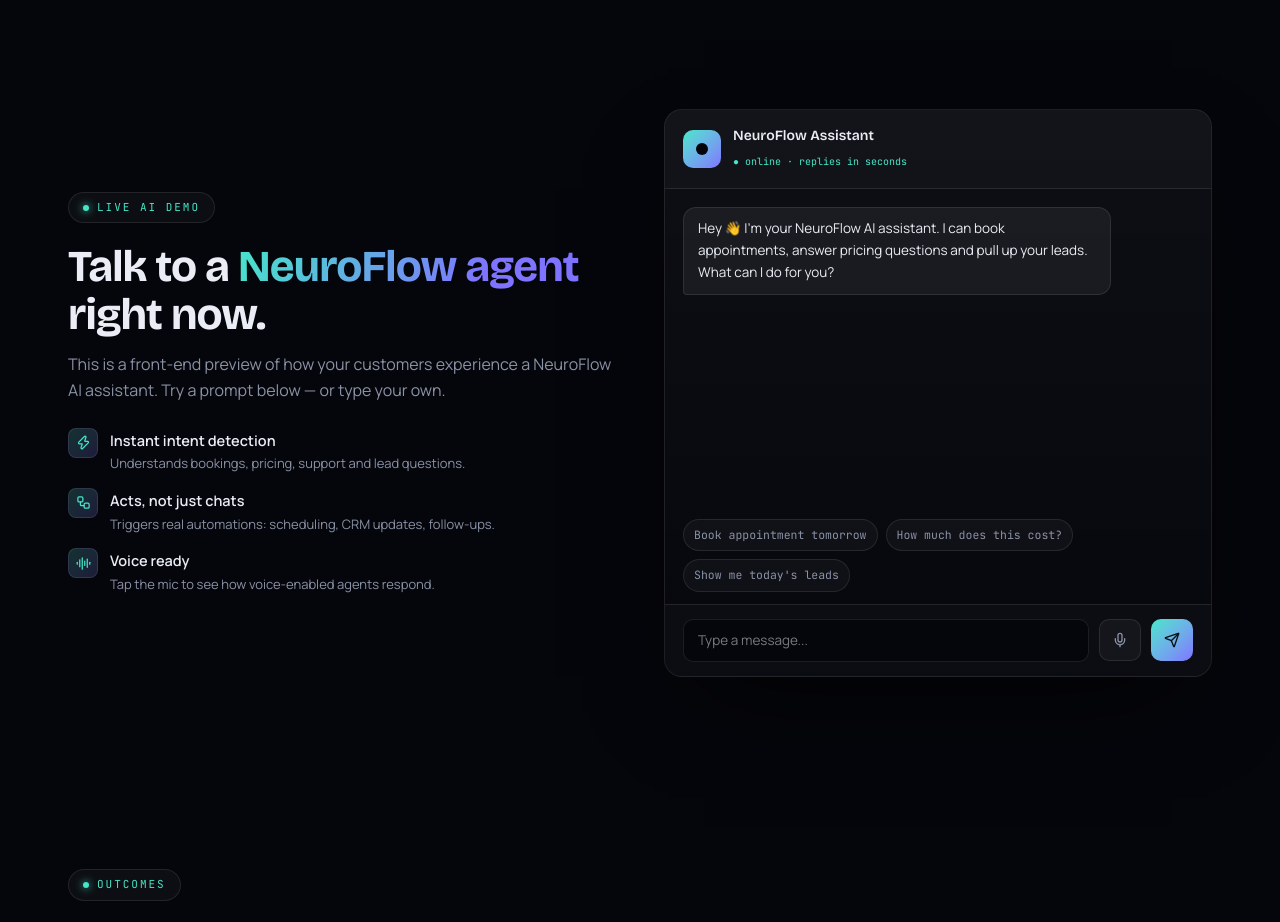
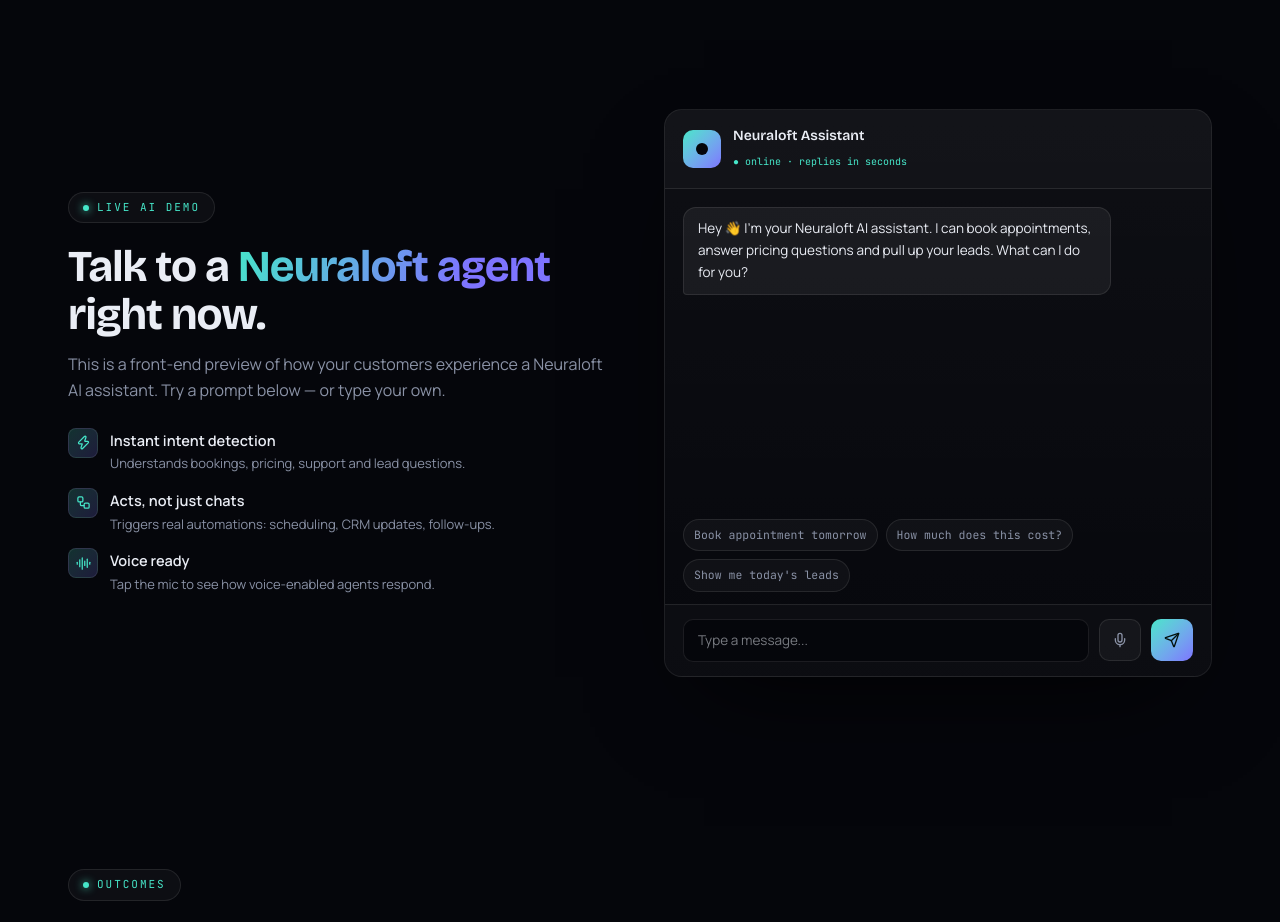
Before and after one commit to nimrahqureshi/neuraloft-ai, a React (Vite) app: page / in a window 1280 px wide. Shown: the part 4520-5442 px from the top of the page. Built offline with nearby package versions, Linux system fonts and the light colour scheme.

Commit message:
Update ChatDemo.tsx

```diff
--- a/src/components/sections/ChatDemo.tsx
+++ b/src/components/sections/ChatDemo.tsx
@@ -30,7 +30,7 @@
 
 const SEED: Message = {
   role: "bot",
-  text: "Hey 👋 I'm your NeuroFlow AI assistant. I can book appointments, answer pricing questions and pull up your leads. What can I do for you?",
+  text: "Hey 👋 I'm your Neuraloft AI assistant. I can book appointments, answer pricing questions and pull up your leads. What can I do for you?",
 };
 
 /** Front-end AI chat demo — canned, keyword-matched replies with typing indicator. */
@@ -75,10 +75,10 @@
         <Reveal>
           <Eyebrow>Live AI Demo</Eyebrow>
           <h2 className="mt-5 font-display text-[clamp(1.75rem,4vw,2.75rem)] font-bold leading-[1.08] tracking-[-0.02em]">
-            Talk to a <span className="text-gradient">NeuroFlow agent</span> right now.
+            Talk to a <span className="text-gradient">Neuraloft agent</span> right now.
           </h2>
           <p className="mt-3.5 text-[16px] text-muted">
-            This is a front-end preview of how your customers experience a NeuroFlow AI assistant.
+            This is a front-end preview of how your customers experience a Neuraloft AI assistant.
             Try a prompt below — or type your own.
           </p>
           <div className="mt-6 flex flex-col gap-3.5">
@@ -105,7 +105,7 @@
                 <span className="absolute inset-0 m-auto h-3 w-3 rounded-full bg-bg" />
               </div>
               <div>
-                <b className="block font-display text-[14px] font-semibold">NeuroFlow Assistant</b>
+                <b className="block font-display text-[14px] font-semibold">Neuraloft Assistant</b>
                 <span className="font-mono text-[10px] text-mint">
                   ● online · replies in seconds
                 </span>
```
